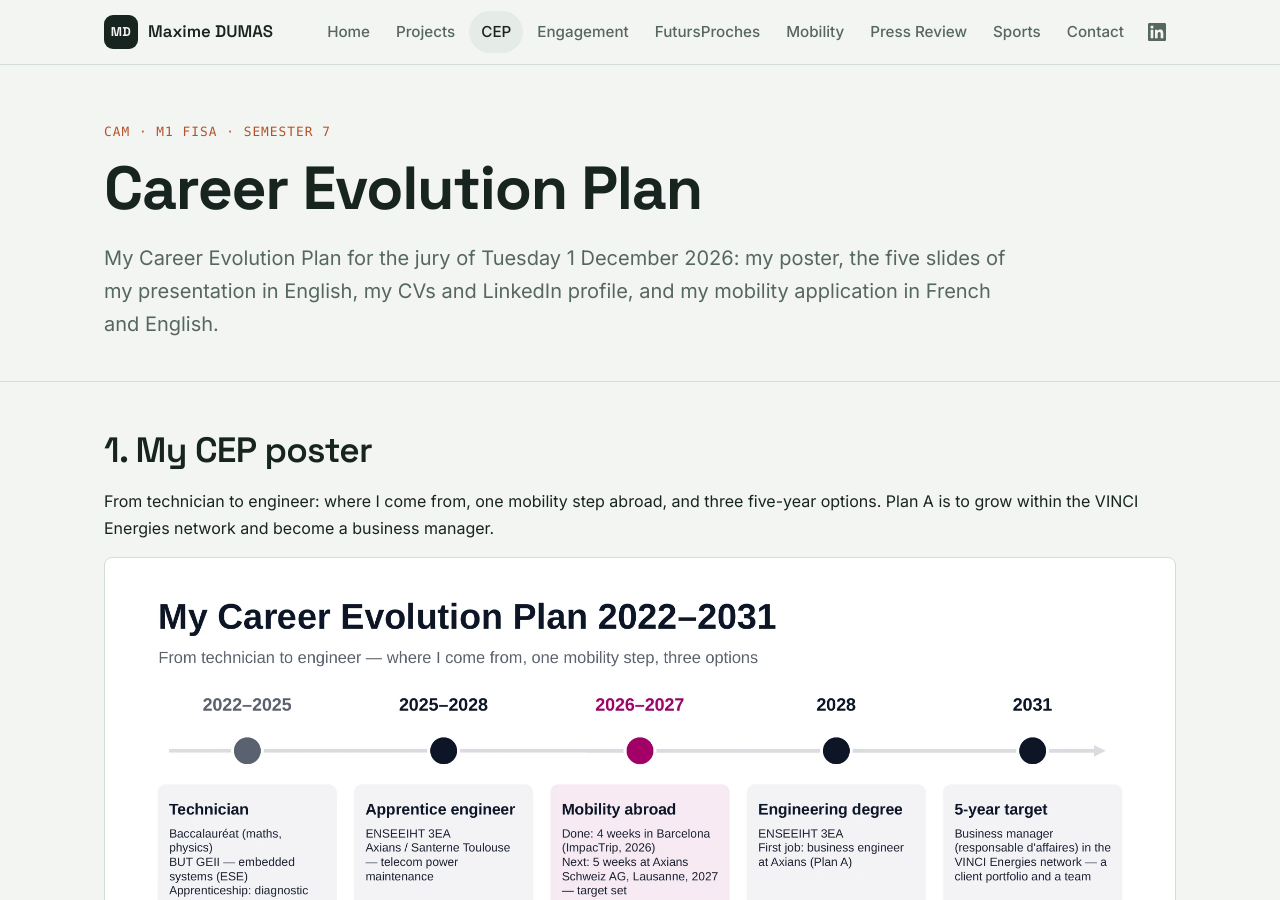
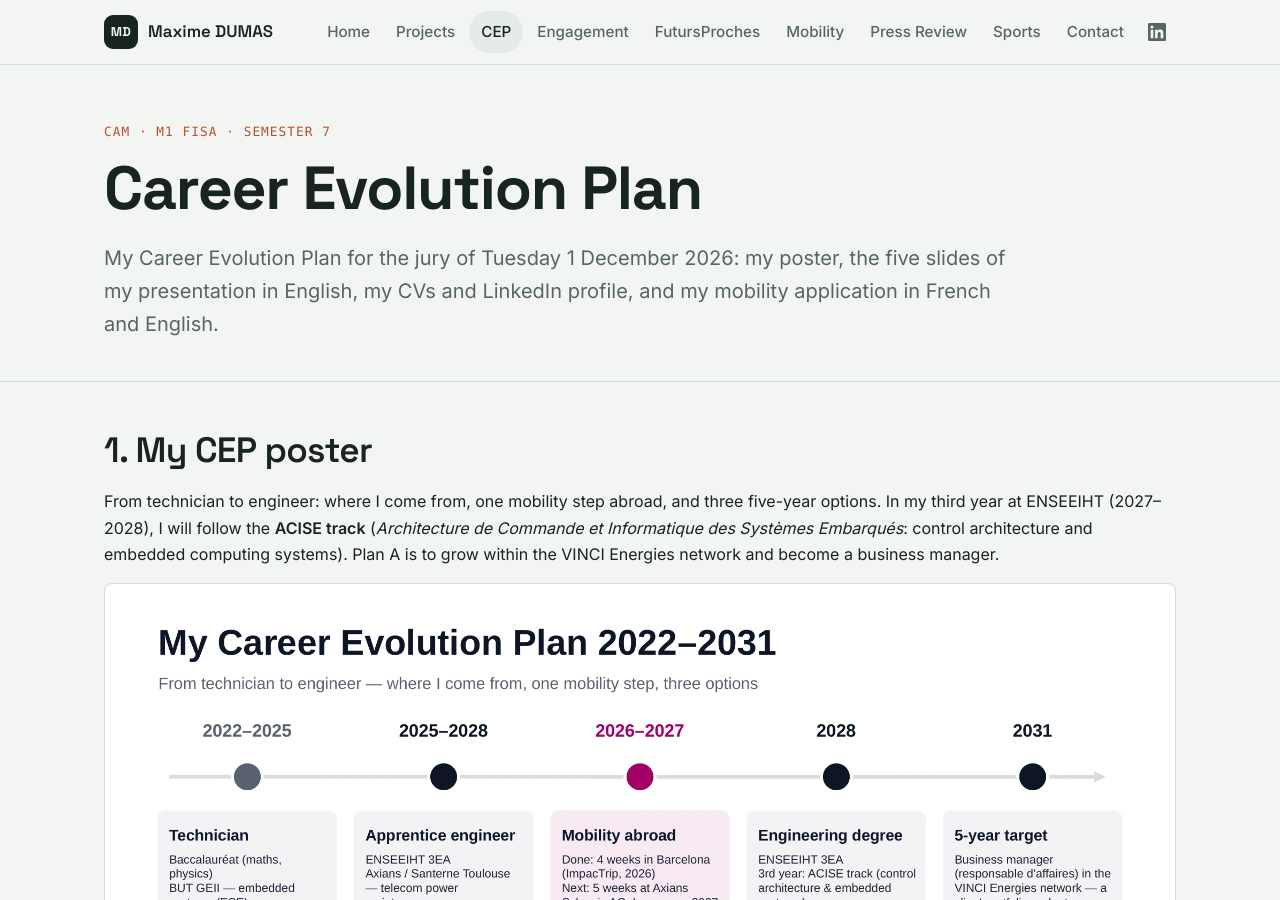
Before and after one commit to maximedumas46/e-portfolio, a Jekyll site: the page built from cep.md, in a window 1280 px wide and 900 px high. Built offline with Jekyll 4.4.1, drawn with Linux system fonts in a browser that asks for light colours.

Commit message:
CEP: add the ACISE track in 3rd year (slide 4, poster, page text)
Co-Authored-By: Claude Opus 5.5 <noreply@anthropic.com>
Claude-Session: https://claude.ai/code/session_01F9CGk8SXw9pg3YX8VMkYqf

```diff
--- a/cep.md
+++ b/cep.md
@@ -23,7 +23,7 @@ slides:
 
 ## 1. My CEP poster
 
-From technician to engineer: where I come from, one mobility step abroad, and three five-year options. Plan A is to grow within the VINCI Energies network and become a business manager.
+From technician to engineer: where I come from, one mobility step abroad, and three five-year options. In my third year at ENSEEIHT (2027–2028), I will follow the **ACISE track** (*Architecture de Commande et Informatique des Systèmes Embarqués*: control architecture and embedded computing systems). Plan A is to grow within the VINCI Energies network and become a business manager.
 
 </section>
 
```
Also changed, not shown: assets/cep/poster-cep.webp, assets/cep/slide-4.webp, 2 other files.
